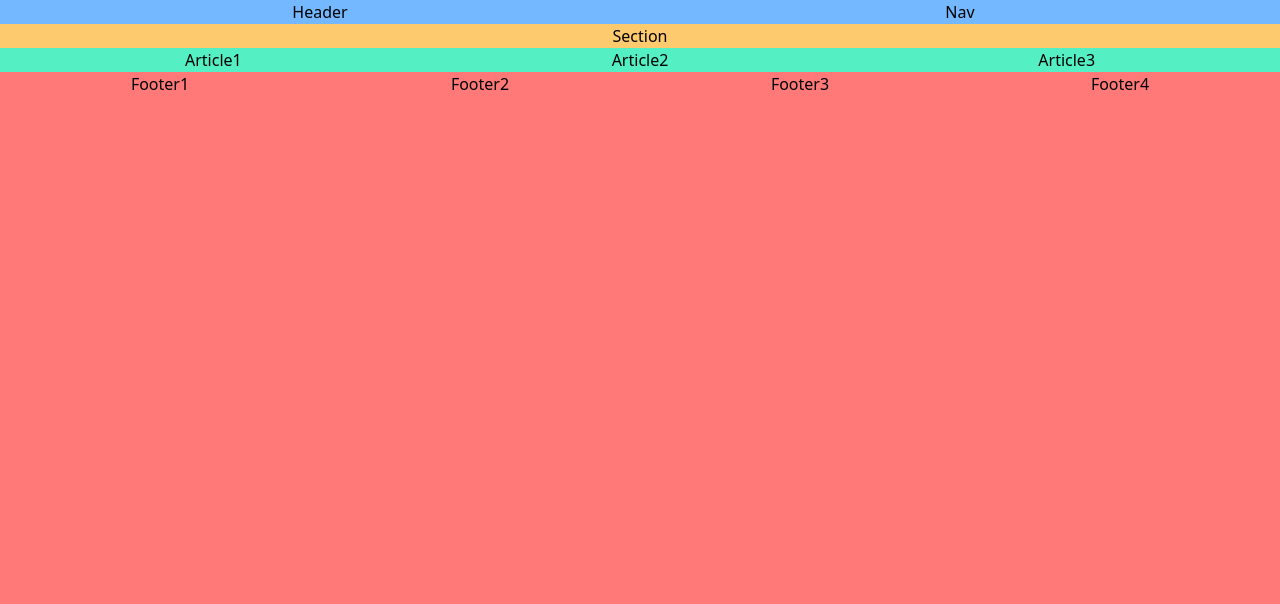
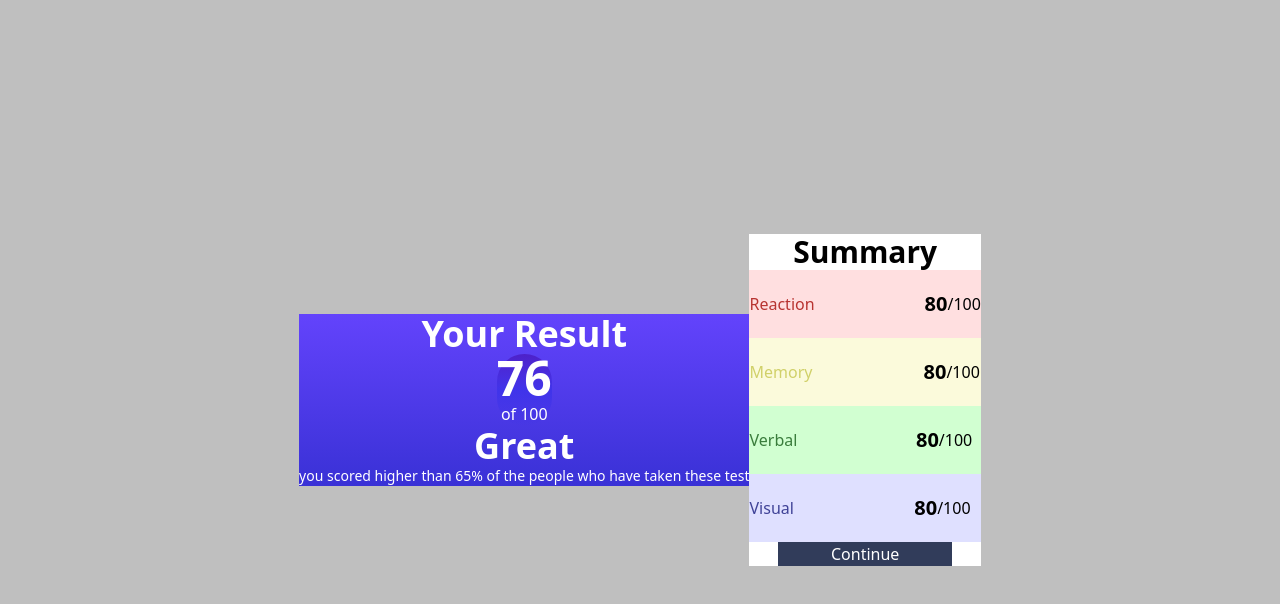
Before and after one commit to juanmillanc/curso-html-css, a Next.js app in the folder REACT/react/: page / in a window 1280 px wide. Shown: the top 604 px of the page. Built offline with nearby package versions, Linux system fonts and the light colour scheme.

Commit message:
ajuste reto card

```diff
--- a/REACT/react/src/app/page.js
+++ b/REACT/react/src/app/page.js
@@ -2,9 +2,10 @@ import Image from "next/image";
 import React from "./diseño/react";
 import { REACT_LOADABLE_MANIFEST } from "next/dist/shared/lib/constants";
 import Estructura from "./reto1/estructura";
+import Card from "./reto2/card";
 export default function Home() {
     return (
     // <React/>
-        <Estructura/>
+        <Card/>
     )
 }
--- /dev/null
+++ b/REACT/react/src/app/reto2/card.jsx
@@ -0,0 +1,86 @@
+import Image from "next/image";
+
+export default function Card() {
+    return (
+        // principal
+        <div className="w-full h-screen bg-[#BFBFBF] flex flex-row justify-center items-center">
+            {/* card-1 */}
+            <div className="w-[400] h-[500] bg-gradient-to-b from-[#6343FC] to-[#3931D6] rounded-[30] flex flex-col justify-between items-center text-white p-[25] relative">
+                {/* tittle */}
+                <div className="font-bold text-4xl">Your Result</div>
+                {/* circle */}
+                <div className="w-[200] h-[200] bg-gradient-to-b from-[rgba(77,33,201,1)] via-[rgba(47,44,233,0.5)] to-[rgba(47,44,233,0)] rounded-full flex items-center justify-center gap-[5] flex-col">
+                    {/* score */}
+                    <div className="font-bold text-5xl">76</div>
+                    {/* score-1 */}
+                    <div className="">of 100</div>
+                </div>
+                {/* tittle-2 */}
+                <div className="font-bold text-4xl">Great</div>
+                {/* description */}
+                <div className="justify-center items-center flex w-[250] text-sm">you scored higher than 65% of the
+                    people who have taken these test</div>
+            </div>
+            {/* card-2 */}
+            <div className="w-[400] h-[500] bg-white rounded-[20] flex flex-col justify-between items-center text-black p-[25] ml-[-32]">
+                {/* tittle-3 */}
+                <div className="font-bold text-3xl flex justify-start items-start w-[400] pl-[50]">Summary</div>
+                {/* content */}
+                <div className="w-[300] h-[300] bg-white flex flex-col gap-[15]">
+                    {/* article1 */}
+                    <div className="flex-row flex bg-[#FFDFE0] text-[#B83431] rounded-[10]">
+                        {/* reaccion */}
+                        <div className="pl-[10] justify-center items-center flex">Reaction</div>
+                        {/* puntuacion1 */}
+                        <div className="pt-[20px] pb-[20px] pl-[110px] pr-0 w-full justify-center items-center flex flex-row">
+                            {/* t1 */}
+                            <div className="font-bold text-xl text-black">80</div>
+                            {/* t2 */}
+                            <div className="text-black">/100</div>
+                        </div>
+                    </div>
+                    {/* article2 */}
+                    <div className="flex-row flex bg-[#FBFADB] text-[#D0D069] rounded-[10]">
+                        {/* memory */}
+                        <div className="pl-[10] justify-center items-center flex">Memory</div>
+                        {/* puntuacion2 */}
+                        <div className="pt-[20px] pb-[20px] pl-[110px] pr-0 w-full justify-center items-center flex flex-row">
+                            {/* t3 */}
+                            <div className="font-bold text-xl text-black">80</div>
+                            {/* t4 */}
+                            <div className="text-black">/100</div>
+                        </div>
+                    </div>
+                    {/* article3 */}
+                    <div className="flex-row flex bg-[#D1FFD1] text-[#3A7D3C] rounded-[10]">
+                        {/* verbal */}
+                        <div className="pl-[10] justify-center items-center flex">Verbal</div>
+                        {/* puntuacion3 */}
+                        <div className="pt-[20px] pb-[20px] pl-[110px] pr-0 w-full justify-center items-center flex flex-row">
+                            {/* t5 */}
+                            <div className="font-bold text-xl text-black">80</div>
+                            {/* t6 */}
+                            <div className="text-black">/100</div>
+                        </div>
+                    </div>
+                    {/* article4 */}
+                    <div className="flex-row flex bg-[#DFE0FF] text-[#3F4297] rounded-[10]">
+                        {/* visual */}
+                        <div className="pl-[10] justify-center items-center flex">Visual</div>
+                        {/* puntuacion4 */}
+                        <div className="pt-[20px] pb-[20px] pl-[110px] pr-0 w-full justify-center items-center flex flex-row">
+                            {/* t7 */}
+                            <div className="font-bold text-xl text-black">80</div>
+                            {/* t8 */}
+                            <div className="text-black">/100</div>
+                        </div>
+                    </div>
+                </div>
+                {/* botton */}
+                <div className="bg-[#313C5A] flex w-3/4 h-[40] text-white justify-center items-center rounded-[30]">Continue</div>
+            </div>
+        </div>
+
+
+    );
+}
```
Also changed, not shown: 1 other file (tests, documents, lock files or other folders).
